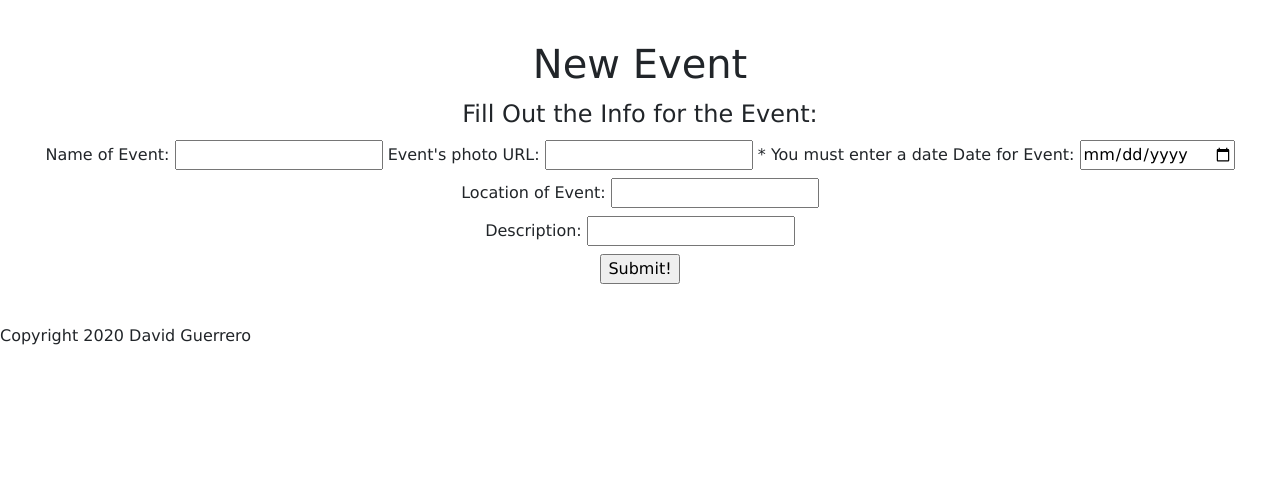
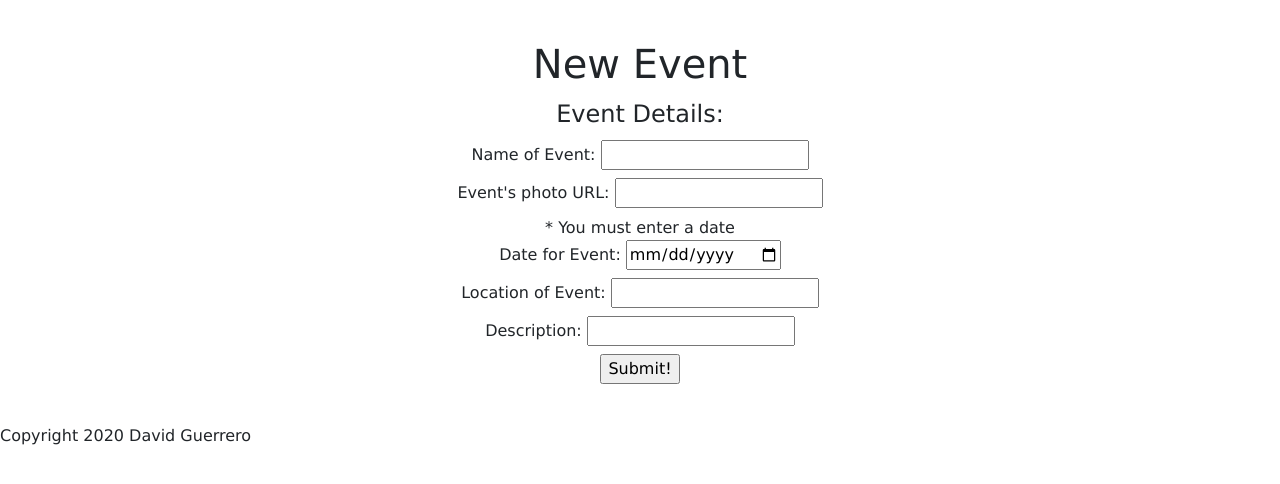
Before and after one commit to Aetrix27/WEB-1.1-Final-Project, a Flask app: page /create/1 in a window 1280 px wide. Shown: the part 80-564 px from the top of the page. Run offline with Flask 2, Linux system fonts and the light colour scheme; parts of the project's set-up code (start-up, migrations or seed data) failed here and were passed over; some libraries are stand-ins or nearby versions.

Commit message:
HTML fixes

```diff
--- a/templates/create.html
+++ b/templates/create.html
@@ -6,26 +6,32 @@
     <h1>New Event</h1>
 
     <form method='POST'>
-        <fieldset>
-            <legend>Fill Out the Info for the Event:</legend>
+        <legend>Event Details:</legend>
+        <div>
             <label>
                 Name of Event:
                 <input type="text" name="event_name">
             </label>
-
+        </div>
+        <div>
             <label>
                 Event's photo URL:
                 <input type="url" name="photo_url">
             </label>
+        </div>
         * You must enter a date
+        <div>
             <label>
                 Date for Event:
                 <input type="date" name="date_created" value="{{day_in}}">
             </label>
+        </div>
+        <div>
             <label>
                 Location of Event:
                 <input type="text" name="location">
             </label>
+        </div>
         <div>
             <label>
                 Description:
@@ -34,7 +40,6 @@
         </div>
 
         <input type="submit" class="submit" value="Submit!">
-        </fieldset>
     </form>
 </div>
 </main>
```
Also changed, not shown: vercel.json (added), wsgi.py (added). Lines whose indentation alone changed are shown as unchanged.
